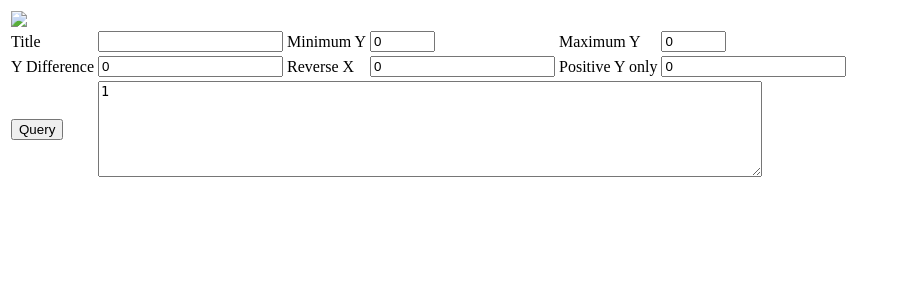
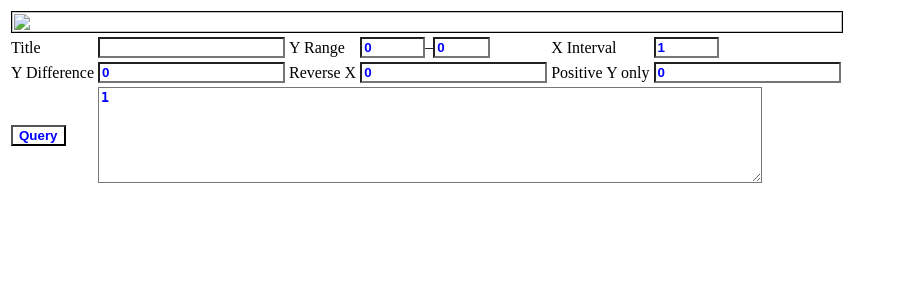
Before and after one commit to dchassin/ieee123, a PHP site: page /graphtool.php?query=1 in a window 1280 px wide. Shown: the top 300 px of the page, without its empty margins (0-898 px from the left). Run offline with PHP 8.4, Linux system fonts and the light colour scheme; data that the repository does not hold is empty.

Commit message:
improved html graphing

```diff
--- a/html/graph.php
+++ b/html/graph.php
@@ -49,7 +49,7 @@
 	$data = array_reverse($data,true);
 }
 
-$graph=new PHPGraphLib(900,600);
+$graph=new PHPGraphLib(1800,1200);
 $graph->setLine($bar==0);
 $graph->setBars($bar==1);
 $graph->addData($data);
--- a/html/graphtool.php
+++ b/html/graphtool.php
@@ -14,16 +14,23 @@
 <HTML>
 <HEAD>
 <TITLE>MySQL Graph Tool</TITLE>
+<STYLE>
+input,textarea {
+	color: blue;
+	font-weight: bold;
+	background: white;
+}
+</STYLE>
 </HEAD>
 <BODY>
 <TABLE><TR><TD COLSPAN=6>
-<IMG SRC="/graph.php?title=<?php echo $title;?>&rev=<?php echo $rev;?>&diff=<?php echo $diff;?>&pos=<?php echo $pos;?>&ymin=<?php echo $ymin;?>&ymax=<?php echo $ymax;?>&query=<?php echo $query;?>" />
+<IMG BORDER=1 WIDTH="100%" SRC="/graph.php?title=<?php echo $title;?>&rev=<?php echo $rev;?>&diff=<?php echo $diff;?>&pos=<?php echo $pos;?>&ymin=<?php echo $ymin;?>&ymax=<?php echo $ymax;?>&query=<?php echo $query;?>" />
 </TD></TR>
 <FORM METHOD=GET ACTION="graphtool.php">
-<TR><TD>Title</TD><TD><INPUT TYPE=TEXT SIZE=20 NAME="title" VALUE="<?php echo $title;?>" /></TD> <TD>Minimum Y</TD><TD><INPUT TYPE=TEXT SIZE=5 NAME="ymin" VALUE="<?php echo $ymin;?>" /></TD> <TD>Maximum Y</TD><TD><INPUT TYPE=TEXT SIZE=5 NAME="ymax" VALUE="<?php echo $ymax;?>" /></TD></TR>
-<TR><TD>Y Difference</TD><TD><INPUT TYPE=TEXT NAME="diff" VALUE="<?php echo $diff;?>" /></TD> <TD>Reverse X</TD><TD><INPUT TYPE=TEXT NAME="rev" VALUE="<?php echo $rev;?>" /></TD> <TD>Positive Y only</TD><TD><INPUT TYPE=TEXT NAME="pos" VALUE="<?php echo $pos;?>" /></TD></TR>
+<TR><TD>Title</TD><TD><INPUT CLASS="text"TYPE=TEXT SIZE=20 NAME="title" VALUE="<?php echo $title;?>" /></TD> <TD>Y Range</TD><TD><INPUT CLASS="text" TYPE=TEXT SIZE=5 NAME="ymin" VALUE="<?php echo $ymin;?>" />&ndash;<INPUT CLASS="text" TYPE=TEXT SIZE=4 NAME="ymax" VALUE="<?php echo $ymax;?>"</TD> <TD>X Interval</TD><TD><INPUT CLASS="text" TYPE=TEXT SIZE=5 NAME="xinterval" VALUE="<?php echo $xinterval;?>" /></TD></TR>
+<TR><TD>Y Difference</TD><TD><INPUT CLASS="text" TYPE=TEXT NAME="diff" VALUE="<?php echo $diff;?>" /></TD> <TD>Reverse X</TD><TD><INPUT CLASS="text" TYPE=TEXT NAME="rev" VALUE="<?php echo $rev;?>" /></TD> <TD>Positive Y only</TD><TD><INPUT CLASS="text" TYPE=TEXT NAME="pos" VALUE="<?php echo $pos;?>" /></TD></TR>
 <!--TR><TD>Y Difference</TD><TD><INPUT TYPE=CHECKBOX NAME="diff" VALUE="<?php echo $diff;?>" /></TD> <TD>Reverse X</TD><TD><INPUT TYPE=CHECKBOX NAME="rev" VALUE="<?php echo $rev;?>" /></TD> <TD>Positive Y only</TD><TD><INPUT TYPE=CHECKBOX NAME="pos" VALUE="<?php echo $pos;?>" /></TD></TR-->
-<TR><TD><INPUT TYPE=SUBMIT VALUE="Query" /></TD><TD COLSPAN=6><TEXTAREA COLS=80 ROWS=6 NAME="query"><?php echo $query;?></TEXTAREA></TD>
+<TR><TD><INPUT TYPE=SUBMIT VALUE="Query" /></TD><TD COLSPAN=6><TEXTAREA CLASS="text" COLS=80 ROWS=6 NAME="query"><?php echo $query;?></TEXTAREA></TD>
 </FORM>
 </BODY>
 </HTML>
```
